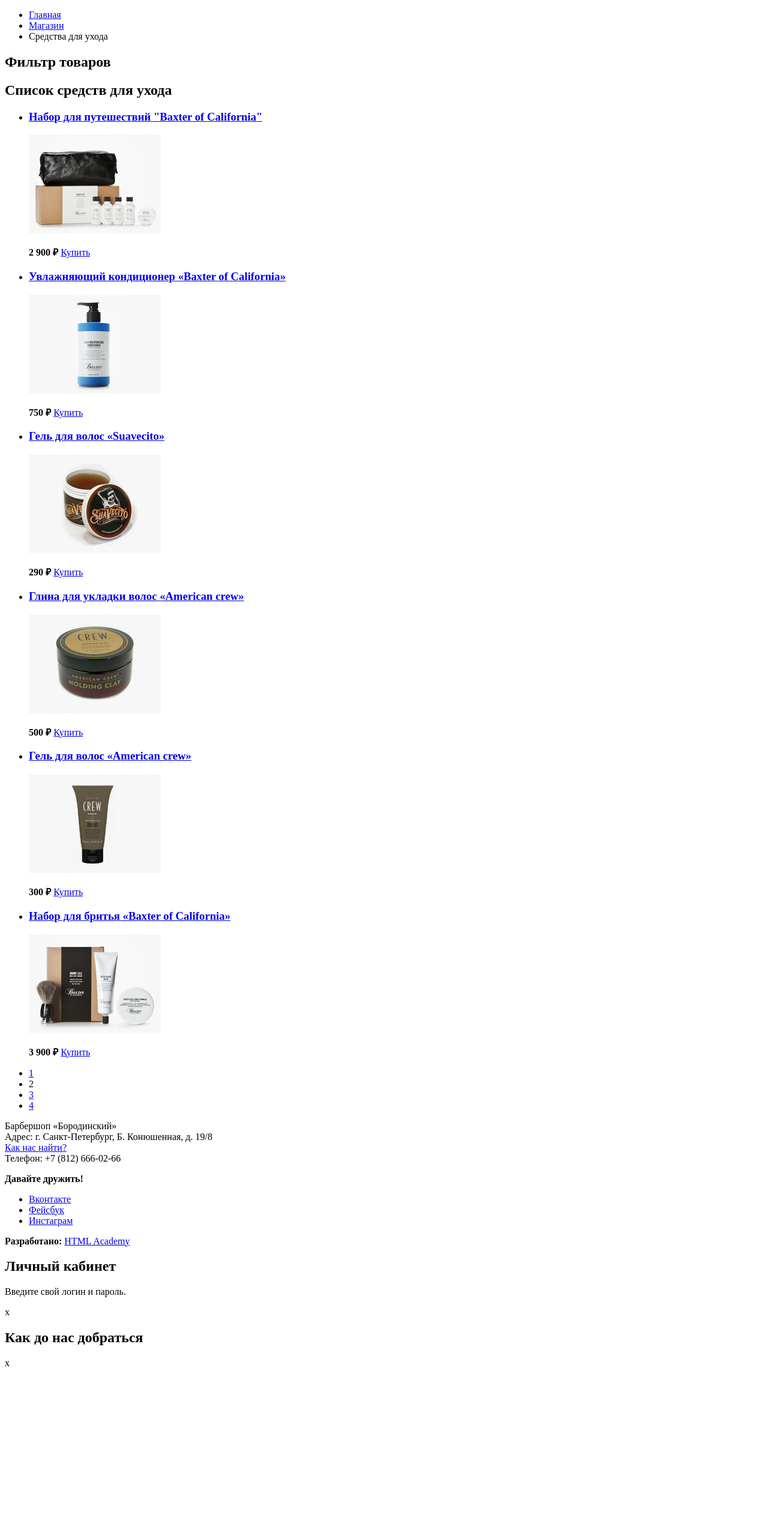
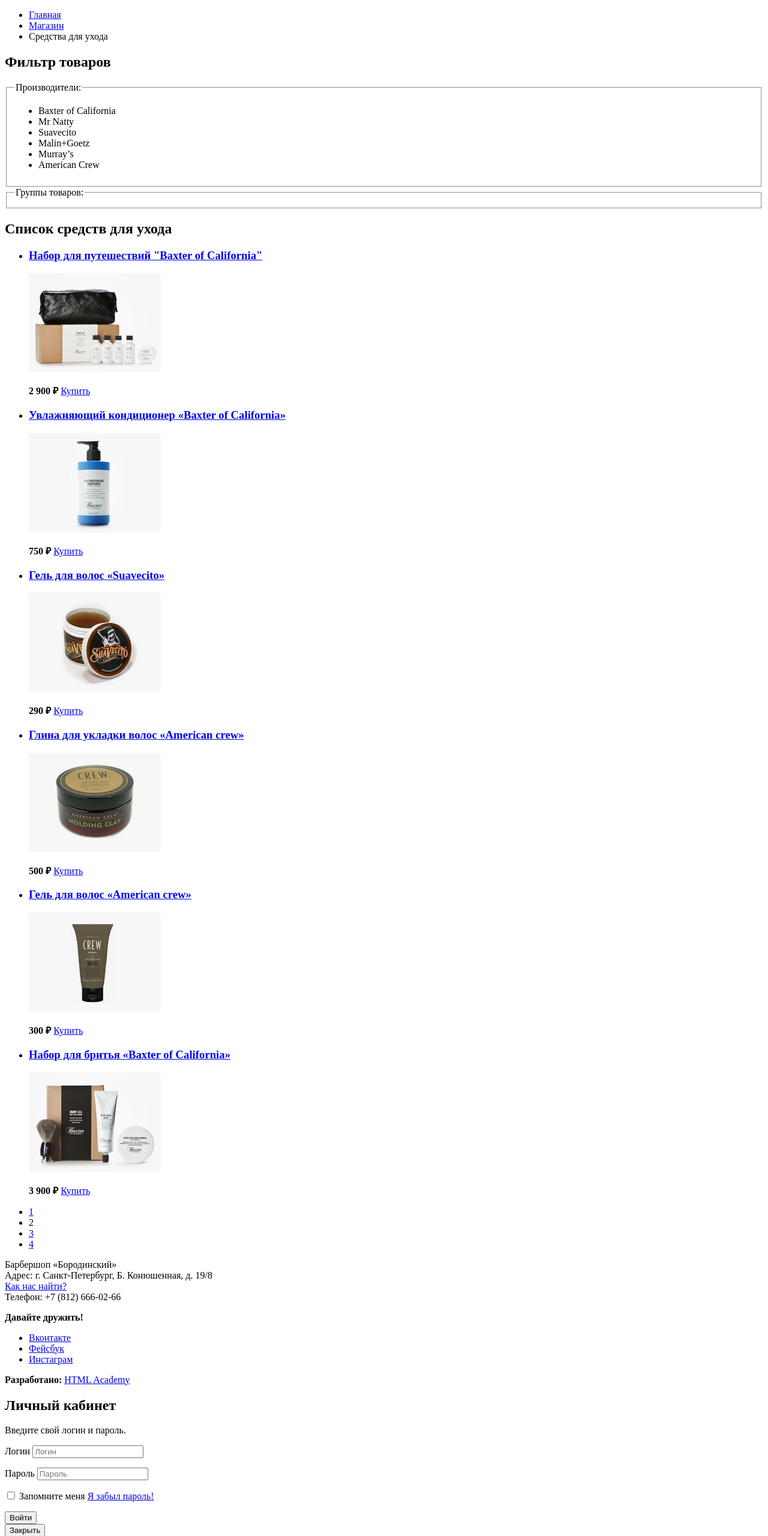
Before and after one commit to patatosik/678803-barbershop, a plain HTML site: page catalog.html in a window 1280 px wide. Shown: the part 240-2800 px from the top of the page at 60% size. Before the commit the page ends 2529 px from the top, so only its background shows below. Drawn offline with Linux system fonts and the light colour scheme.

Commit message:
Разметка с учетом доступности

```diff
--- a/catalog.html
+++ b/catalog.html
@@ -33,7 +33,35 @@
       </ul>
       <section class="filters">
         <h2 class="visually-hidden">Фильтр товаров</h2>
-        <!-- Здесь будет форма -->
+        <form class="filter" method="get" action="https://echo.htmlacademy.ru">
+          <fieldset>
+            <legend>Производители:</legend>
+              <ul>
+                <li class="filter-option">
+                  Baxter of California
+                </li>
+                <li class="filter-option">
+                  Mr Natty
+                </li>
+                <li class="filter-option">
+                  Suavecito
+                </li>
+                <li class="filter-option">
+                  Malin+Goetz
+                </li>
+                <li class="filter-option">
+                  Murray’s
+                </li>
+                <li class="filter-option">
+                  American Crew
+                </li>
+              </ul>
+          </fieldset>
+          <fieldset>
+            <legend>Группы товаров:</legend>
+
+          </fieldset>
+        </form>
       </section>
       <section class="catalog">
         <h2 class="visually-hidden">Список средств для ухода</h2>
@@ -173,13 +201,34 @@
     <section class="modal modal-login">
       <h2>Личный кабинет</h2>
       <p>Введите свой логин и пароль.</p>
-      <!-- Здесь будет форма -->
-      <span class="modal-close">x</span>
+      <form class="login-form" action="https://echo.htmlacademy.ru" method="post">
+        <p>
+          <label class="visually-hidden" for="user-login">Логин</label>
+          <input class="login-icon-user" id="user-login" type="text" name="login" placeholder="Логин">
+        </p>
+        <p>
+          <label class="visually-hidden" for="user-password">Пароль</label>
+          <input class="login-icon-password" id="user-password" type="password" name="password" placeholder="Пароль">
+        </p>
+        <p class="login-password-info">
+          <label class="login-checkbox">
+            <input type="checkbox" name="remember" class="visually-hidden">
+            <span class="checkbox-indicator"></span>
+            Запомните меня
+          </label>
+          <a class="restore" href="#">Я забыл пароль!</a>
+        </p>
+        <button class="button" type="submit">Войти</button>
+      </form>
+      <button class="modal-close" type="button">Закрыть</button>
     </section>
 
     <section class="modal modal-map">
       <h2 class="visually-hidden">Как до нас добраться</h2>
-      <span class="modal-close">x</span>
+      <p>
+        <img src="img/map.jpg" width="780" height="560" alt="Офис компании по адресу ул. Большая Конюшенная 19/8, Санкт-Петербург">
+      </p>
+      <button class="modal-close" type="button">Закрыть</button>
     </section>
   </body>
 </html>
```
Also changed, not shown: index.html (+49 -8 lines).
